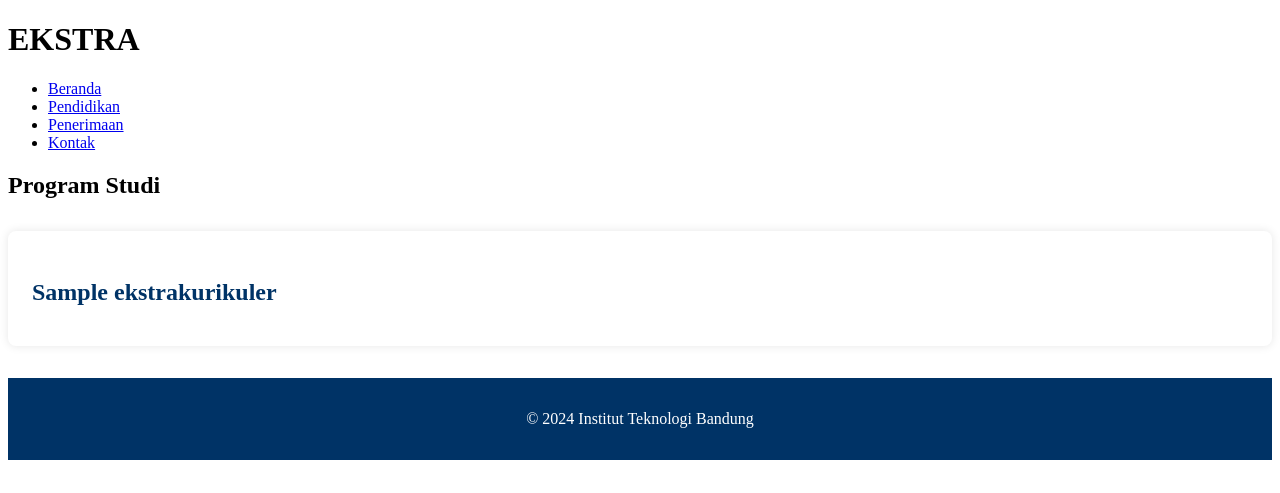
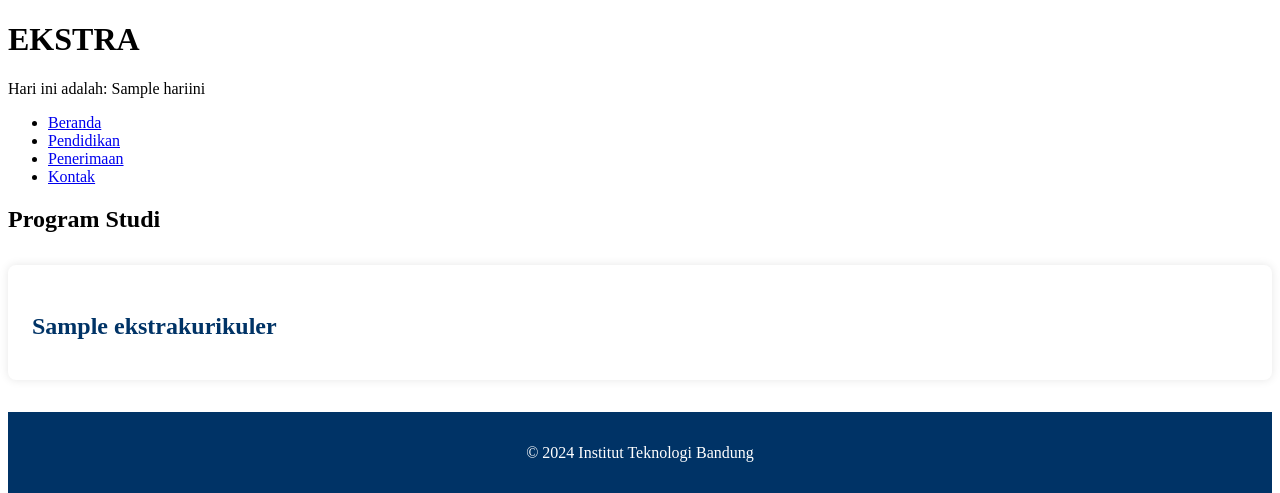
Before and after one commit to Rumybin/Ekstra_akhir, a CodeIgniter 4 app: the page made by app/Views/ekstrakurikuler_view.php in a window 1280 px wide. Shown: the top 493 px of the page. Run offline with PHP 8.4 and a stand-in for CodeIgniter, Linux system fonts and the light colour scheme; the template is opened without the code that fills it: most values are stand-ins (such as "Sample title", 1, 10 or a date in 2020); some libraries are stand-ins or nearby versions.

Commit message:
add <p> hari ini

```diff
--- a/app/Views/ekstrakurikuler_view.php
+++ b/app/Views/ekstrakurikuler_view.php
@@ -11,7 +11,7 @@
 
     <header>
         <h1>EKSTRA</h1>
-
+        <p>Hari ini adalah: <?= esc($hariini); ?></p> <!-- Menampilkan hari ini -->
         <nav>
             <ul>
                 <li><a href="/halaman">Beranda</a></li>
```
